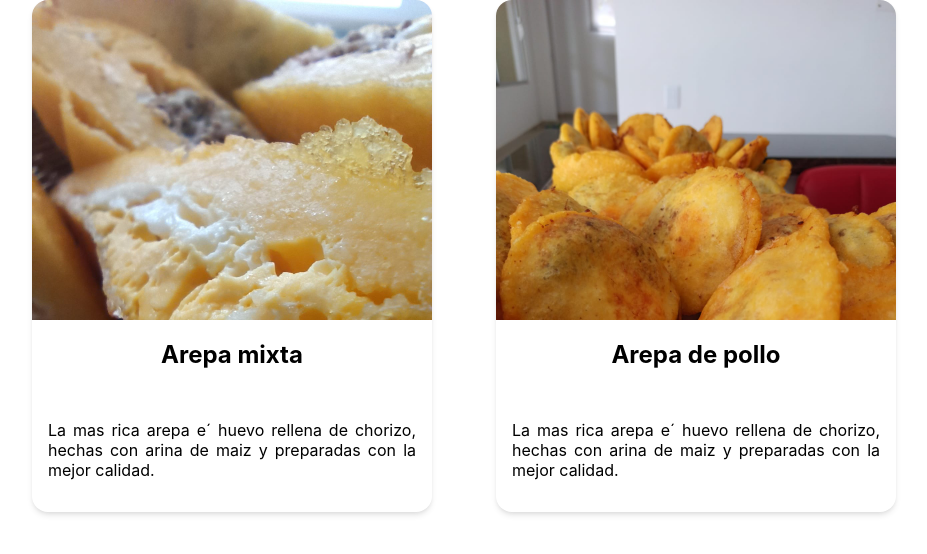
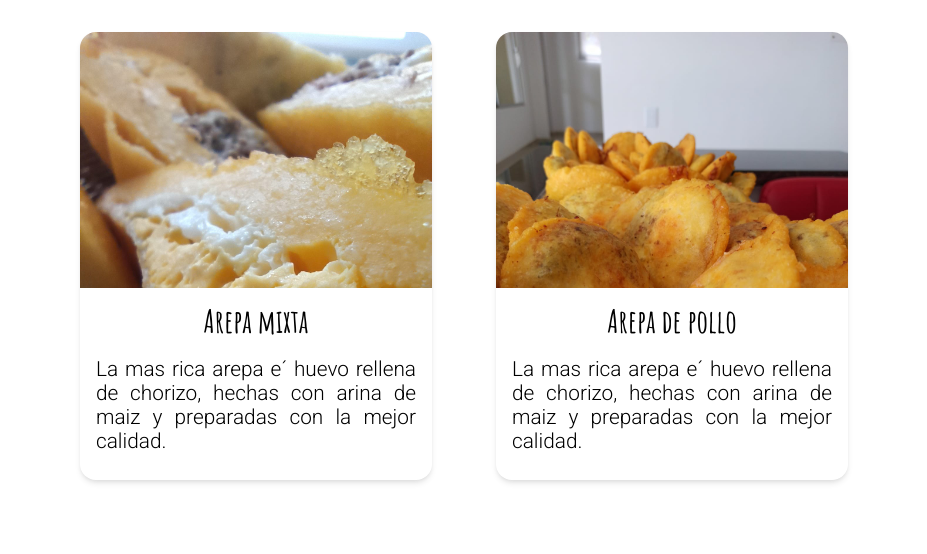
Before and after one commit to edsson12/arepa, a React (Create React App) app: page / in a window 1280 px wide. Shown: the part 672-1226 px from the top of the page, without its empty margins (176-1103 px from the left). Built offline with nearby package versions, Linux system fonts and the light colour scheme; a web font is replaced by a local one.

Commit message:
re-estilizando tarjetas

```diff
--- a/src/components/Tarjeta/Tarjeta.scss
+++ b/src/components/Tarjeta/Tarjeta.scss
@@ -24,7 +24,7 @@ $width: 425px;
     display: flex;
     align-items: center;
     justify-content: center;
-    width: 25rem;
+    width: 22rem;
     box-shadow: rgba(0, 0, 0, 0.1) 0px 4px 6px -1px,
       rgba(0, 0, 0, 0.06) 0px 2px 4px -1px;
     flex-direction: column;
@@ -34,7 +34,7 @@ $width: 425px;
 
     .o-img-card-cont {
       width: 100%;
-      height: 20rem;
+      height: 16rem;
       align-items: center;
       justify-content: center;
       overflow: hidden;
@@ -46,19 +46,25 @@ $width: 425px;
 
     .o-card-text-cont {
       width: 100%;
+      height: 12rem;
       display: flex;
       align-items: center;
       justify-content: center;
       flex-direction: column;
 
       h2 {
-        font-size: 1.5rem;
+        font-size: 2rem;
         padding: 0 1rem;
+        font-family: globalStyles.$fuente;
+        margin: 0;
       }
       p {
-        font-size: 1rem;
+        font-size: 1.3rem;
         text-align: justify;
         padding: 1rem 1rem;
+        margin: 0;
+        font-family:globalStyles.$fuenteSecundaria ;
+        font-weight: 300;
       }
     }
   }
--- a/src/globalStyles/globalStyles.scss
+++ b/src/globalStyles/globalStyles.scss
@@ -1,6 +1,8 @@
 $mainColor: #f9ae19;
 $mainColor_opa: #f9ae1900;
 $secundaryColor:#090a0a;
+$fuente:  "Amatic SC", cursive;
+$fuenteSecundaria: "Roboto", sans-serif;
 
 
 $width: 768px;
```
